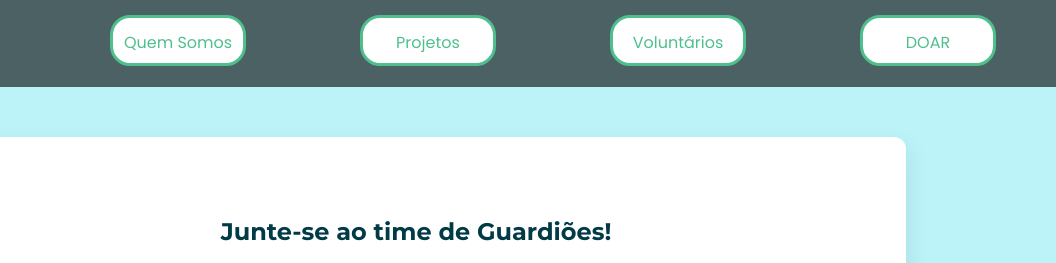
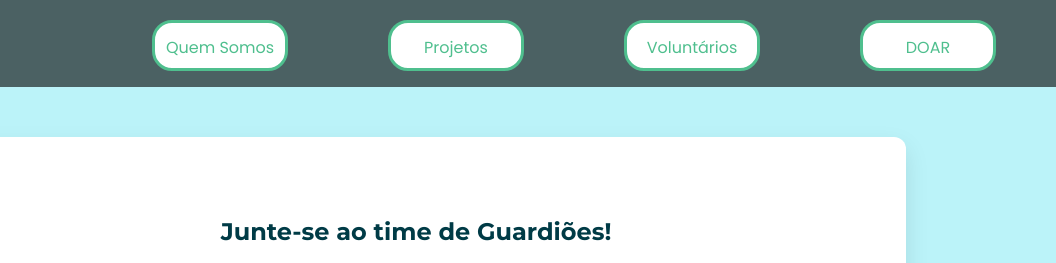
Before and after one commit to lostKorok/ong-coracao-dagua, a plain HTML site: page cadastro.html in a window 1280 px wide. Shown: the top 263 px of the page, 224-1280 px from the left. Drawn offline with Linux system fonts and the light colour scheme.

Commit message:
header ajustado de forma semântica

```diff
--- a/cadastro.html
+++ b/cadastro.html
@@ -12,22 +12,27 @@
 
         <div class="container-header">
             <div class="header-logo">
-            <a href="index.html" rel="external"><img src="img/logotipo_coracaodagua.png" alt="Logotipo Coração D'Água">
+                <a href="index.html">
+                    <img src="img/logotipo_coracaodagua.png" alt="Logotipo Coração D'Água">
                 </a>
             </div>
+
+            <nav class="header-navbar">
                 <div class="header-links">
-                <a href="sobrenos.html" target="_blank" rel="external">Quem Somos</a>
+                    <a href="sobrenos.html">Quem Somos</a>
                 </div>
                 <div class="header-links">
-                <a href="projetos.html" target="_blank" rel="external">Projetos</a>
+                    <a href="projetos.html">Projetos</a>
                 </div>
                 <div class="header-links">
-                <a href="cadastro.html" target="_blank" rel="external">Voluntários</a>
+                    <a href="cadastro.html">Voluntários</a>
                 </div>
                 <div class="header-links">
-                <a href="doacao.html" target="_blank" rel="external">DOAR</a>
+                    <a href="doacao.html">DOAR</a>
                 </div>
+            </nav>
             </div>
+
     </header>
 
 <body>
--- a/css/cadastro.css
+++ b/css/cadastro.css
@@ -31,7 +31,13 @@ header{
     max-width: 1200px;
     padding: 0 20px 10px 20px;
     flex-wrap: wrap;
-    gap: 30px;
+}
+
+.header-navbar {
+    display: flex;
+    flex-direction: row;
+    align-items: center;
+    gap: 100px;
 }
 
 .header-links{
@@ -111,7 +117,7 @@ fieldset {
 legend {
     font-family: 'Montserrat', sans-serif;
     font-weight: 700;
-    color: (#4FBF8E);
+    color: #4FBF8E;
     padding: 0 10px;
 }
 
--- a/css/projetos.css
+++ b/css/projetos.css
@@ -31,7 +31,13 @@ header{
     max-width: 1200px;
     padding: 0 20px 10px 20px;
     flex-wrap: wrap;
-    gap: 30px;
+}
+
+.header-navbar {
+    display: flex;
+    flex-direction: row;
+    align-items: center;
+    gap: 100px;
 }
 
 .header-links{
--- a/css/sobrenos.css
+++ b/css/sobrenos.css
@@ -31,7 +31,13 @@ header{
     max-width: 1200px;
     padding: 0 20px 10px 20px;
     flex-wrap: wrap;
-    gap: 30px;
+}
+
+.header-navbar {
+    display: flex;
+    flex-direction: row;
+    align-items: center;
+    gap: 100px;
 }
 
 .header-links{
--- a/css/style.css
+++ b/css/style.css
@@ -32,10 +32,14 @@ header{
     max-width: 1200px;
     padding: 0 20px 10px 20px;
     flex-wrap: wrap;
-    gap: 30px;
 }
 
-
+.header-navbar {
+    display: flex;
+    flex-direction: row;
+    align-items: center;
+    gap: 100px;
+}
 
 .header-links{
     display: block;
```
Also changed, not shown: index.html (+13 -7 lines), projetos.html (+10 -5 lines), sobrenos.html (+10 -5 lines). Lines whose indentation alone changed are shown as unchanged.
